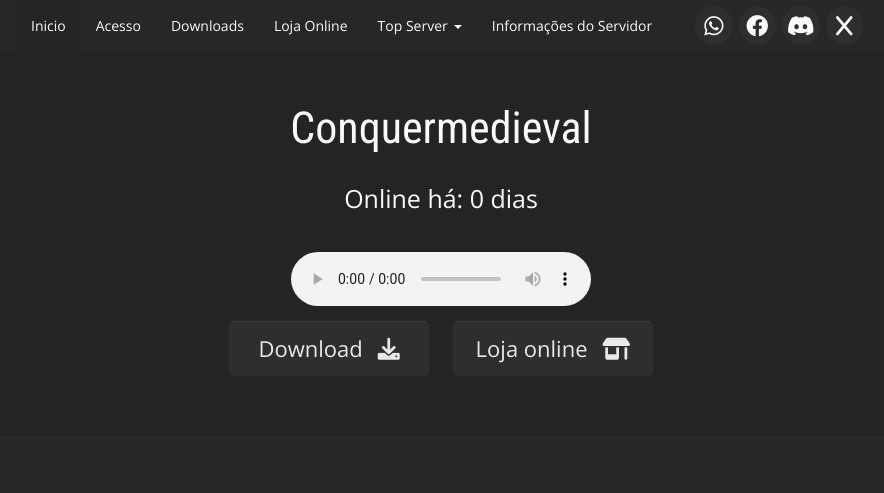
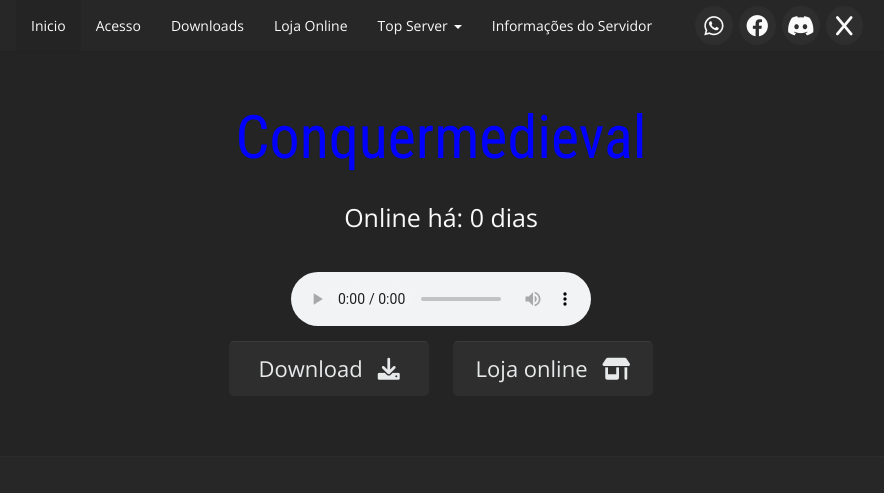
Before and after one commit to conquermedieval/conquermedieval.github.io, a Jekyll site: the page built from index.html, in a window 1280 px wide. Shown: the top 493 px of the page, without its empty margins (199-1083 px from the left). Built offline with Jekyll 4.4.1, drawn with Linux system fonts in a browser that asks for light colours; grey boxes are pictures that could not be loaded.

Commit message:
Update index.html

```diff
--- a/index.html
+++ b/index.html
@@ -4,7 +4,7 @@ layout: default
 
 <div class="jumbotron jumbotron-main">
     <div class="container">
-<h1 style="font-size: 44px;">{{ site.name }}</h1>
+<h1 style="font-size: 60px; color: blue;">{{ site.name }}</h1>
 <p id="counter"></p>
          <script src="/js/script.js"></script>
                         <!-- BEGINS: AUTO-GENERATED MUSES RADIO PLAYER CODE -->
```
